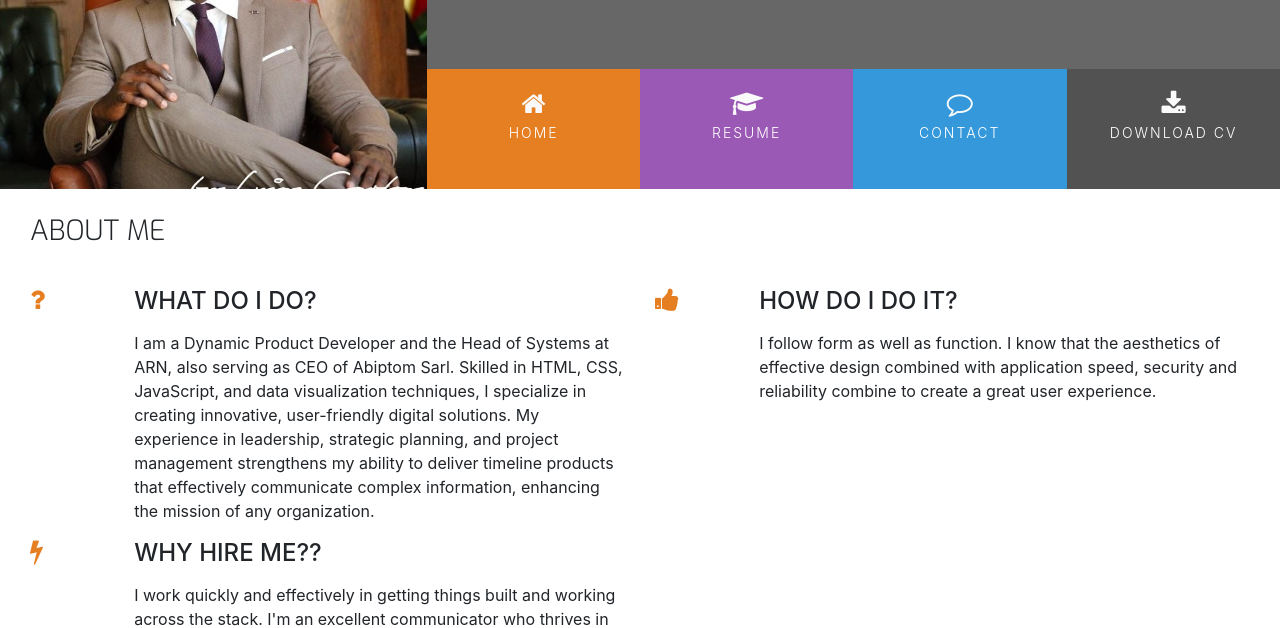
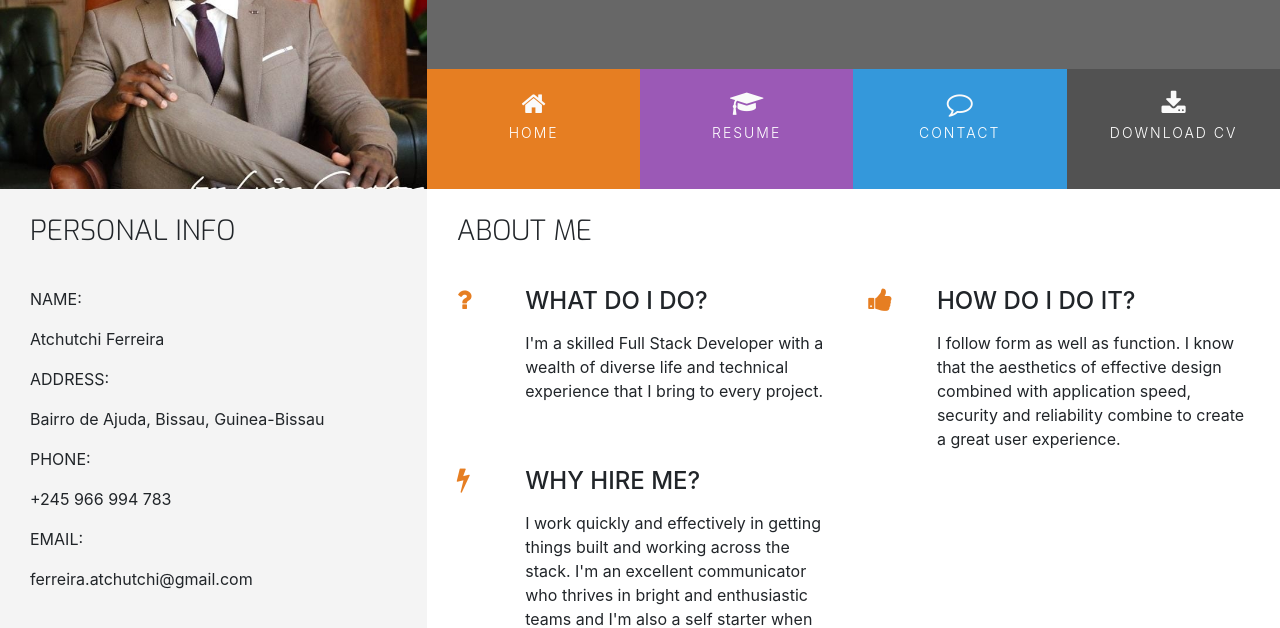
Before and after one commit to atchutchi/my-curriculum, a website: page index.html in a window 1280 px wide. Shown: the part 180-808 px from the top of the page. Drawn offline with nearby package versions, Linux system fonts and the light colour scheme.

Commit message:
Adding Personal  Details

```diff
--- a/assets/css/style.css
+++ b/assets/css/style.css
@@ -8,6 +8,10 @@
 
 .bg-color-three-reasons{
     background-color: #fff;
+}
+
+.bg-color-personal-info{
+    background-color: #f4f4f4;
 }
 
 .ui-menu-color-home{
--- a/index.html
+++ b/index.html
@@ -43,7 +43,64 @@
         </div>
     </header>
     <section class="container-fluid">
-        <div class="row row-table">
+        <div class="row">
+            <div class="col-md-4 bg-color-personal-info section-column">
+                <div class="row">
+                    <div class="col-12">
+                        <h3 class="section-heading uppercase">
+                            Personal Info
+                        </h3>
+                    </div>
+                </div>
+                <div class="personal-info-item">
+                    <div class="key">
+                        <p class="uppercase">
+                            Name:
+                        </p>
+                    </div>
+                    <div class="value">
+                        <p>
+                            Atchutchi Ferreira
+                        </p>
+                    </div>
+                </div>
+                <div class="personal-info-item">
+                    <div class="key">
+                        <p class="uppercase">
+                            Address:
+                        </p>
+                    </div>
+                    <div class="value">
+                        <p>
+                            Bairro de Ajuda, Bissau, Guinea-Bissau
+                        </p>
+                    </div>
+                </div>
+                <div class="personal-info-item">
+                    <div class="key">
+                        <p class="uppercase">
+                            Phone:
+                        </p>
+                    </div>
+                    <div class="value">
+                        <p>
+                            +245 966 994 783
+                        </p>
+                    </div>
+                </div>
+                <div class="personal-info-item">
+                    <div class="key">
+                        <p class="uppercase">
+                            Email:
+                        </p>
+                    </div>
+                    <div class="value">
+                        <p>
+                            ferreira.atchutchi@gmail.com
+                        </p>
+                    </div>
+                </div>
+            </div>
             <div class="col-md-8 bg-color-three-reasons section-column">
                 <div class="row">
                     <div class="col">
@@ -59,13 +116,7 @@
                             <div class="col-10">
                                 <h4 class="three-reasons-heading uppercase">What do I do?</h4>
                                 <p>
-                                    I am a Dynamic Product Developer and the Head of Systems at ARN,
-                                    also serving as CEO of Abiptom Sarl. Skilled in HTML, CSS, JavaScript,
-                                    and data visualization techniques, I specialize in creating innovative,
-                                    user-friendly digital solutions. My experience in leadership, strategic
-                                    planning, and project management strengthens my ability to deliver
-                                    timeline products that effectively communicate complex information,
-                                    enhancing the mission of any organization.
+                                    I'm a skilled Full Stack Developer with a wealth of diverse life and technical experience that I bring to every project.
                                 </p>
                             </div>
                         </div>
@@ -78,9 +129,7 @@
                             <div class="col-10">
                                 <h4 class="three-reasons-heading uppercase">How do I do it?</h4>
                                 <p>
-                                    I follow form as well as function. I know that the aesthetics of effective
-                                    design combined with application speed, security and reliability combine to
-                                    create a great user experience.
+                                    I follow form as well as function. I know that the aesthetics of effective design combined with application speed, security and reliability combine to create a great user experience.
                                 </p>
                             </div>
                         </div>
@@ -91,11 +140,9 @@
                                 <i class="three-reasons-icon fa fa-bolt" aria-hidden="true"></i>
                             </div>
                             <div class="col-10">
-                                <h4 class="three-reasons-heading uppercase">Why hire me??</h4>
+                                <h4 class="three-reasons-heading uppercase">Why hire me?</h4>
                                 <p>
-                                    I work quickly and effectively in getting things built and working across the
-                                    stack. I'm an excellent communicator who thrives in bright and enthusiastic teams
-                                    and I'm also a self starter when working solo.
+                                    I work quickly and effectively in getting things built and working across the stack. I'm an excellent communicator who thrives in bright and enthusiastic teams and I'm also a self starter when working solo.
                                 </p>
                             </div>
                         </div>
```
